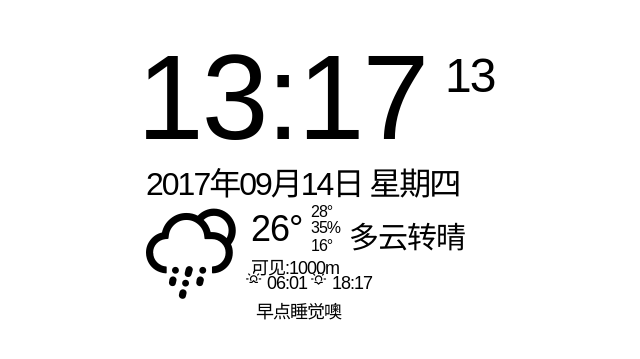
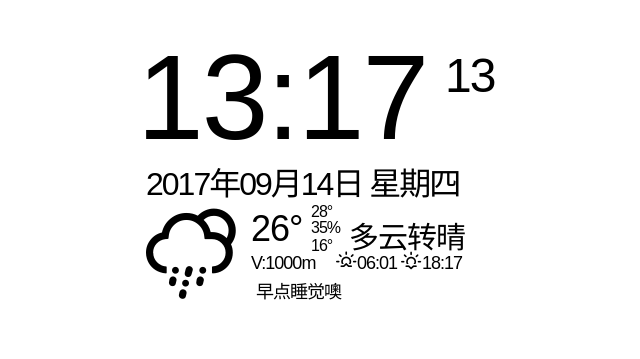
Before and after one commit to x1n9snv0/rasClock, a PHP site: page / in a window 1280 px wide. Shown: the top 359 px of the page, without its empty margins (326-966 px from the left). Run offline with PHP 8.4, Linux system fonts and the light colour scheme; some web fonts are replaced.

Commit message:
test weather pad display

```diff
--- a/css/main.css
+++ b/css/main.css
@@ -106,10 +106,10 @@ body{
     font-size: 30px;
 }
 #vi{
-    width: 95px;
+    width: 80px;
     height: 20px;
     float: left;
-    margin: 0px 5px 0px 5px;
+    margin: 0px 5px;
     font-size: 18px;
 }
 .rs{
@@ -124,7 +124,7 @@ body{
     height: 20px;
     float: left;
     margin: 0px 3px 0px 0px;
-    font-size: 12px;
+    font-size: 16px;
 }
 .r_s{
     width: 44px;
--- a/index.php
+++ b/index.php
@@ -87,7 +87,7 @@
                 <div id="lt">16&#176;</div>
             </div>
             <div id="su">多云转晴</div>
-            <div id="vi">可见:1000m</div>
+            <div id="vi">V:1000m</div>
             <div class="rs">
                 <div class="rise_set"><i class="wi wi-sunrise"></i></div>
                 <div class="r_s" id="s_r">06:01</div>
```
